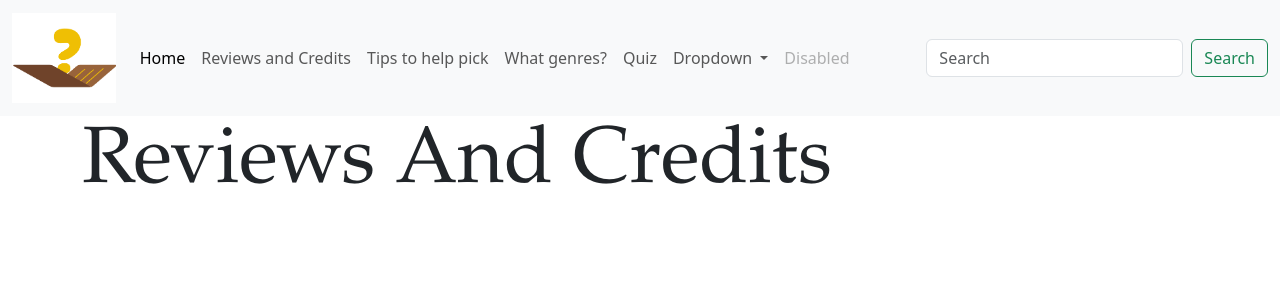
After one commit to TempeHS/2026CT_Web_Daniel.SDLF, a Flask app: page /RAC.html in a window 1280 px wide. The commit adds this page. Shown: the top 300 px of the page. Run offline with Flask 3, Linux system fonts and the light colour scheme.

Commit message:
add ttf files and rac.html

```diff
--- a/main.py
+++ b/main.py
@@ -7,10 +7,10 @@ app = Flask(__name__)
 @app.route('/')
 def index():
     card_data = (
-        ("Title", "Description", "Button text", "static/images/card1.png"),
-        ("Title", "Description", "Button text", "static/images/card2.png"),
-        ("Title", "Description", "Button text", "static/images/card3.png"),
-        ("Title", "Description", "Button text", "static/images/card4.png"),
+        ("Title", "Description", "Button text", "static/images/CARDONE.png"),
+        ("Title", "Description", "Button text", "static/images/CARDTWO.png"),
+        ("Title", "Description", "Button text", "static/images/CARDTHREE.png"),
+        ("Title", "Description", "Button text", "static/images/CARDFOUR.png"),
     )
     return render_template("index.html", cards=card_data), 200
 
@@ -19,5 +19,12 @@ def index():
 def contact():
     return render_template("contact.html"), 200
 
+
+@app.route('/RAC.html')
+def RAC():
+    return render_template("RAC.html"), 200
+
+
+
 if __name__ == '__main__':
     app.run(debug=True)
--- /dev/null
+++ b/templates/RAC.html
@@ -0,0 +1,22 @@
+{% extends 'layout.html' %} {% block content %}
+
+<style>
+  @font-face {
+    font-family: "Garamond";
+    src: url("/static/fonts/Garamond.ttf") format("truetype");
+    font-weight: normal;
+    font-style: normal;
+  }
+  h1 {
+    font-family: "Garamond", sans-serif;
+    font-size: 80px;
+  }
+</style>
+
+<div class="container">
+  <div class="row">
+    <h1>Reviews And Credits</h1>
+  </div>
+</div>
+
+{% endblock %}
--- a/templates/partials/menu.html
+++ b/templates/partials/menu.html
@@ -10,9 +10,6 @@
       aria-expanded="false"
       aria-label="Toggle navigation"
     >
-
-    <style>
-
       <span class="navbar-toggler-icon"></span>
     </button>
     <div class="collapse navbar-collapse" id="navbarSupportedContent">
@@ -21,7 +18,7 @@
           <a class="nav-link active" aria-current="page" href="#">Home</a>
         </li>
         <li class="nav-item">
-          <a class="nav-link" href="">Reviews and credits</a>
+          <a class="nav-link" href="RAC.html">Reviews and Credits</a>
         </li>
 
         <li class="nav-item">
```
Also changed, not shown: templates/index.html (+4 -7 lines), README.md, static/Fonts/EBGaramond-Italic-VariableFont_wght.ttf (deleted), static/Fonts/Garamond.ttf (renamed from static/Fonts/EBGaramond-VariableFont_wght.ttf).
